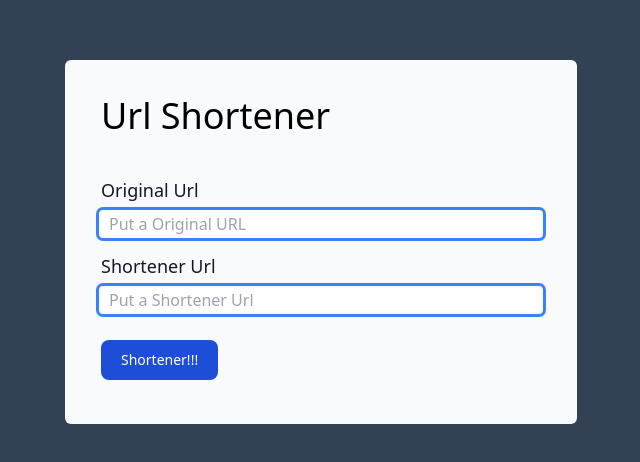
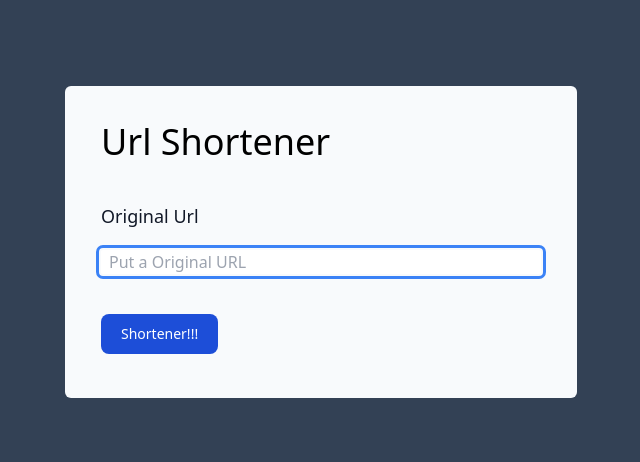
Before and after one commit to Michael-Liendo/authentication-page, a Next.js app: page / in a window 1280 px wide. Shown: the part 158-620 px from the top of the page, without its empty margins (319-959 px from the left). Built offline with nearby package versions, Linux system fonts and the light colour scheme.

Commit message:
feat: create a short url

```diff
--- a/src/pages/index.js
+++ b/src/pages/index.js
@@ -1,28 +1,44 @@
 import Head from 'next/head';
+import Link from 'next/link';
 import { useState } from 'react';
+import { useRouter } from 'next/router';
 
 export default function Home() {
   const [originalUrl, setOriginalUrl] = useState('');
-  const [shortenerUrl, setShortenerUrl] = useState('');
   const [data, setData] = useState(null);
+  const [status, setStatus] = useState(null);
 
-  function onSubmit(event) {
+  const router = useRouter();
+
+  async function onSubmit(event) {
     event.preventDefault();
 
-    if (originalUrl.length >= 1 && shortenerUrl.length >= 1) {
+    if (originalUrl.length >= 1) {
       setData({
         url: originalUrl,
-        short: shortenerUrl,
       });
+    } else {
+      return;
     }
 
-    fetch('/api/new', {
+    fetch(`/api/new`, {
+      headers: {
+        'Content-Type': 'application/json',
+      },
       method: 'POST',
       body: JSON.stringify(data),
-    }).then((response) => response.json());
+    })
+      .then((response) => response.json())
+      .then((response) => {
+        setStatus(response);
+        setTimeout(() => {
+          setStatus(null);
+        }, 6000);
+      })
+      .catch((e) => console.error(e));
 
-    setOriginalUrl('');
-    setShortenerUrl('');
+    // setOriginalUrl('');
+    // setShortenerUrl('');
   }
 
   return (
@@ -35,7 +51,7 @@ export default function Home() {
           <h1 className="text-4xl mb-10">Url Shortener</h1>
           <form onSubmit={onSubmit}>
             <label
-              className="block mb-2 text-lg font-medium text-gray-900 dark:text-gray-600"
+              className="block mb-5 text-lg font-medium text-gray-900 dark:text-gray-600"
               htmlFor="original-url"
             >
               Original Url
@@ -45,30 +61,27 @@ export default function Home() {
               onChange={(e) => setOriginalUrl(e.target.value)}
               className="transition duration-200 rounded-sm w-full mb-4 px-2 outline outline-offset-2 outline-blue-500 focus:scale-105"
               id="original-url"
-              type="url"
+              type="text"
               placeholder="Put a Original URL"
               required
             />
 
-            <label
-              className="block mb-2 text-lg font-medium text-gray-900 dark:text-gray-600"
-              htmlFor="original-url"
-            >
-              Shortener Url
-            </label>
-            <input
-              value={shortenerUrl}
-              onChange={(e) => setShortenerUrl(e.target.value)}
-              className="trasition mb-7 duration-200 rounded-sm w-full px-2 outline outline-offset-2 outline-blue-500 focus:scale-105"
-              id="original-url"
-              type="text"
-              placeholder="Put a Shortener Url"
-              required
-            />
-
+            {status ? (
+              <div>
+                <p className="my-5">
+                  Your short url was created. You hash is{' '}
+                  <span>{status.hash}</span>
+                </p>
+                <Link
+                  href={`/${status.hash}`}
+                >{`${router.pathname}/${status.hash}`}</Link>
+              </div>
+            ) : (
+              <div></div>
+            )}
             <button
               type="submit"
-              className="trasition duration-200 text-white bg-blue-700 hover:bg-blue-800 font-medium rounded-lg text-sm px-5 py-2.5 mr-2 mb-2"
+              className="trasition duration-200 text-white bg-blue-700 hover:bg-blue-800 font-medium rounded-lg text-sm px-5 py-2.5 mr-2 mt-6 mb-2"
             >
               Shortener!!!
             </button>
```
